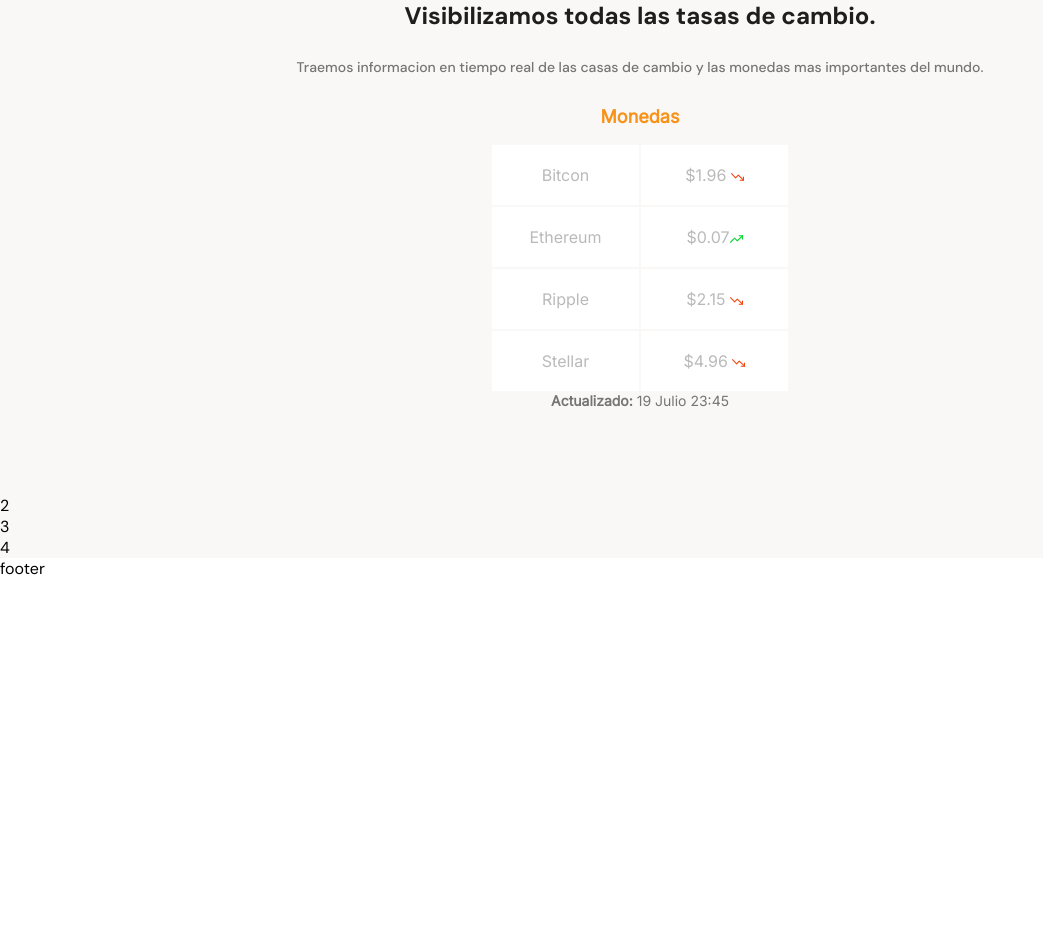
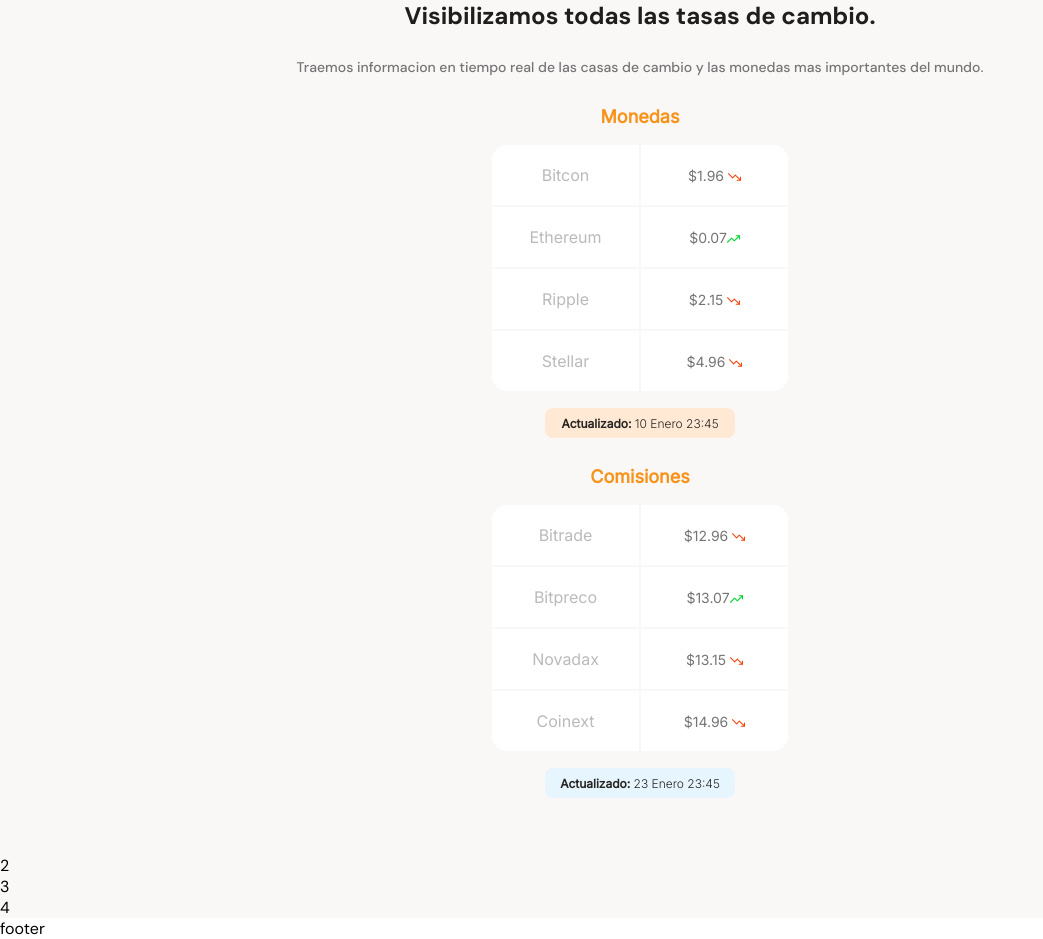
Before and after one commit to magoMercurio/mobile-first, a plain HTML site: page index.html in a window 1280 px wide. Shown: the part 661-1600 px from the top of the page, without its empty margins (0-1043 px from the left). Before the commit the page ends 1240 px from the top, so only its background shows below. Drawn offline with Linux system fonts and the light colour scheme.

Commit message:
terminando seccion 1

```diff
--- a/index.html
+++ b/index.html
@@ -35,24 +35,50 @@
                         <table>
                             <tr>
                                 <td class="table__top-left">Bitcon</td>
-                                <td class="table__top-right table__right">$1.96 <span id="currency-trending-down"></span></td>
+                                <td class="table__top-right table__right">$1.96 <span class="currency-trending-down"></span></td>
                             </tr>
                             <tr>
                                 <td>Ethereum</td>
-                                <td class="table__right">$0.07<span id="currency-trending-up"></span></td>
+                                <td class="table__right">$0.07<span class="currency-trending-up"></span></td>
                             </tr> <tr>
                                 <td>Ripple</td>
-                                <td class="table__right">$2.15 <span id="currency-trending-down"></span></td>
+                                <td class="table__right">$2.15 <span class="currency-trending-down"></span></td>
                             </tr> <tr>
                                 <td class="table__bottom-left">Stellar</td>
-                                <td class="table__bottom-right table__right">$4.96 <span id="currency-trending-down"></span></td>
+                                <td class="table__bottom-right table__right">$4.96 <span class="currency-trending-down"></span></td>
                             </tr>
                         </table>
                     </div>
-                    <div class="currency-table-date">
-                        <p> <b>Actualizado:</b> 19 Julio 23:45</p>
+                    <div class="currency-table-date-1">
+                        <p> <b>Actualizado:</b> 10 Enero 23:45</p>
                     </div>
                 </div>
+
+                <div class="main-currency-table">
+                    <p class="currency-table-title">Comisiones</p>
+                    <div class="currency-table-container">
+                        <table>
+                            <tr>
+                                <td class="table__top-left">Bitrade</td>
+                                <td class="table__top-right table__right">$12.96 <span class="currency-trending-down"></span></td>
+                            </tr>
+                            <tr>
+                                <td>Bitpreco</td>
+                                <td class="table__right">$13.07<span class="currency-trending-up"></span></td>
+                            </tr> <tr>
+                                <td>Novadax</td>
+                                <td class="table__right">$13.15 <span class="currency-trending-down"></span></td>
+                            </tr> <tr>
+                                <td class="table__bottom-left">Coinext</td>
+                                <td class="table__bottom-right table__right">$14.96 <span class="currency-trending-down"></span></td>
+                            </tr>
+                        </table>
+                    </div>
+                    <div class="currency-table-date-2">
+                        <p> <b>Actualizado:</b> 23 Enero 23:45</p>
+                    </div>
+                </div>
+
             </section>
 
         </section>
--- a/style.css
+++ b/style.css
@@ -205,7 +205,7 @@ main {
     background-color: var(--just-white);
 }
 
-#currency-trending-down {
+.currency-trending-down {
     display: inline-block;
     width: 13px;
     height: 8px;
@@ -215,7 +215,7 @@ main {
     background-repeat: no-repeat;
 }
 
-#currency-trending-up {
+.currency-trending-up {
     display: inline-block;
     width: 13px;
     height: 8px;
@@ -224,3 +224,60 @@ main {
     background-position: center;
     background-repeat: no-repeat;
 }
+
+.currency-table-container .table__top-left {
+    border-radius: 15px 0 0 0;
+}
+
+.currency-table-container .table__top-right {
+    border-radius: 0 15px 0 0;
+}
+
+.currency-table-container .table__bottom-left {
+    border-radius: 0 0 0 15px;
+}
+
+.currency-table-container .table__bottom-right {
+    border-radius: 0 0 15px 0;
+}
+
+.currency-table-container .table__right {
+    font-size: 1.4rem;
+    font-weight: normal;
+    line-height: 1.7rem;
+    color: #757575;
+}
+
+.currency-table-date-1 {
+    width: 190px;
+    height: 30px;
+    margin: 0 auto;
+    margin-top: 15px;
+    padding: 8px;
+    background-color: var(--soft-orange);
+    border-radius: 8px;
+}
+
+.currency-table-date-2 {
+    width: 190px;
+    height: 30px;
+    margin: 0 auto;
+    margin-top: 15px;
+    padding: 8px;
+    background-color: var(--soft-blue);
+    border-radius: 8px;
+}
+
+.currency-table-date-1 p {
+    font-size: 1.2rem;
+    font-weight: 300;
+    line-height: 1.5rem;
+    color: var(--warm-black);
+}
+
+.currency-table-date-2 p {
+    font-size: 1.2rem;
+    font-weight: 300;
+    line-height: 1.5rem;
+    color: var(--warm-black);
+}
```
